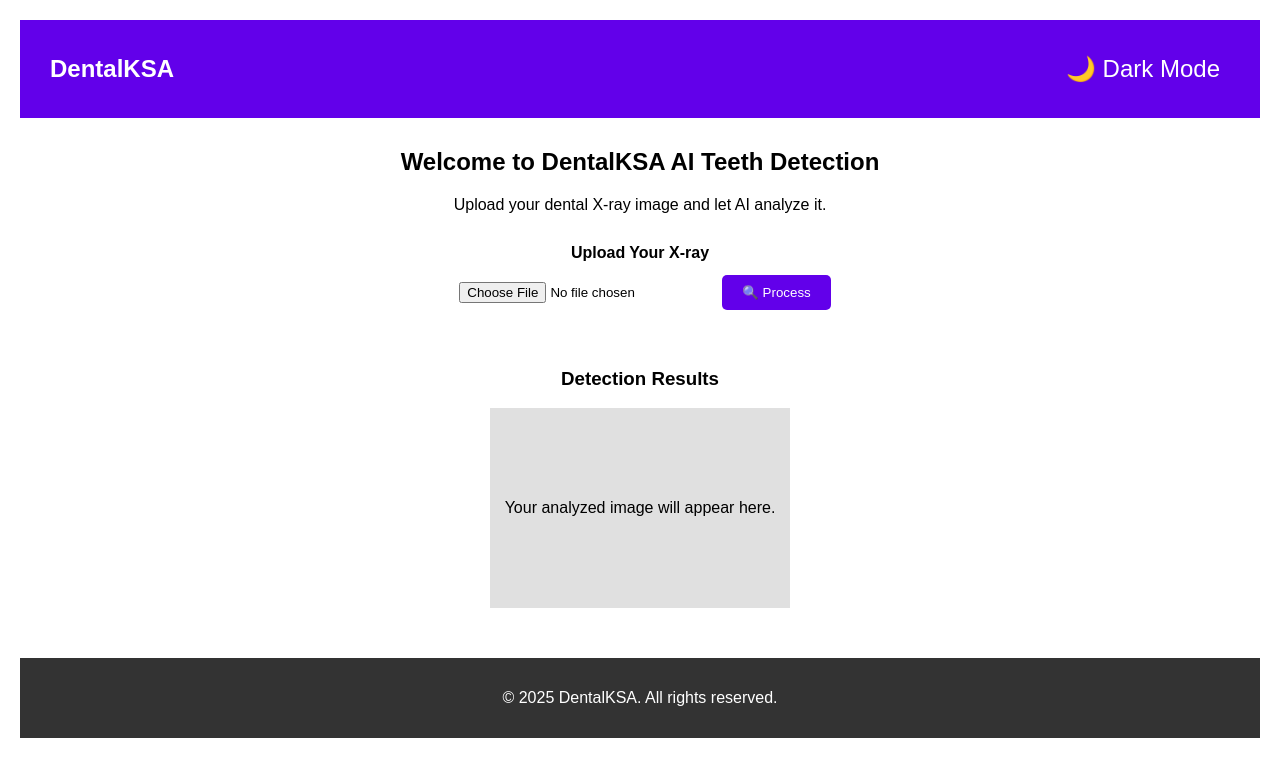
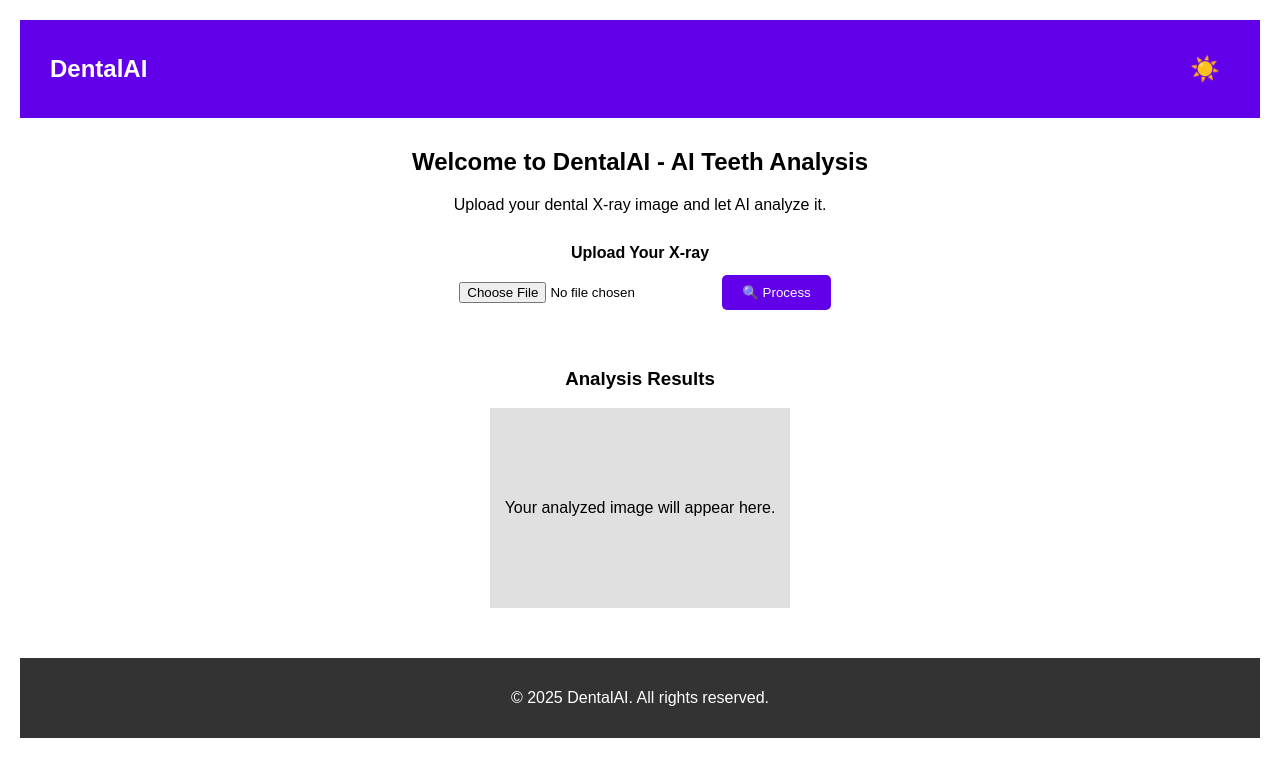
Before and after one commit to ToXnop1/dentalksa, a React (Create React App) app: page / in a window 1280 px wide. Shown: the top 776 px of the page. Built offline with nearby package versions, Linux system fonts and the light colour scheme.

Commit message:
Initial commit - AI Dental Project

```diff
--- a/src/App.js
+++ b/src/App.js
@@ -3,39 +3,74 @@ import "./App.css";
 
 function App() {
   const [darkMode, setDarkMode] = useState(false);
+  const [selectedFile, setSelectedFile] = useState(null);
+  const [result, setResult] = useState(null);
 
   const toggleDarkMode = () => {
     setDarkMode(!darkMode);
     document.body.classList.toggle("dark-mode", !darkMode);
   };
 
+  const handleFileChange = (event) => {
+    setSelectedFile(event.target.files[0]);
+  };
+
+  const handleUpload = async () => {
+    if (!selectedFile) {
+      alert("Please select an X-ray image first.");
+      return;
+    }
+
+    const formData = new FormData();
+    formData.append("image", selectedFile);
+
+    try {
+      const response = await fetch("https://953c-178-86-45-87.ngrok-free.app", {
+        method: "POST",
+        body: formData,
+      });
+
+      if (!response.ok) {
+        throw new Error("Failed to process the image");
+      }
+
+      const data = await response.json();
+      setResult(data.detections);
+    } catch (error) {
+      console.error("Error uploading image:", error);
+      alert("Failed to analyze the image. Please try again.");
+    }
+  };
+
   return (
     <div className={`app-container ${darkMode ? "dark" : "light"}`}>
       <nav className="navbar">
-        <h1 className="logo">DentalKSA</h1>
+        <h1 className="logo">DentalAI</h1>
         <button onClick={toggleDarkMode} className="toggle-btn">
-          {darkMode ? "🌞 Light Mode" : "🌙 Dark Mode"}
+          {darkMode ? "🌙" : "☀️"}
         </button>
       </nav>
 
       <header className="header">
-        <h2>Welcome to DentalKSA AI Teeth Detection</h2>
+        <h2>Welcome to DentalAI - AI Teeth Analysis</h2>
         <p>Upload your dental X-ray image and let AI analyze it.</p>
       </header>
 
       <section className="upload-section">
         <label className="upload-label">Upload Your X-ray</label>
-        <input type="file" accept="image/*" className="upload-input" />
-        <button className="process-btn">🔍 Process</button>
+        <input type="file" accept="image/*" onChange={handleFileChange} className="upload-input" />
+        <button className="process-btn" onClick={handleUpload}>🔍 Process</button>
       </section>
 
       <section className="results-section">
-        <h3>Detection Results</h3>
-        <div className="image-placeholder">Your analyzed image will appear here.</div>
+        <h3>Analysis Results</h3>
+        <div className="image-placeholder">
+          {result ? <pre>{JSON.stringify(result, null, 2)}</pre> : "Your analyzed image will appear here."}
+        </div>
       </section>
 
       <footer className="footer">
-        <p>© 2025 DentalKSA. All rights reserved.</p>
+        <p>© 2025 DentalAI. All rights reserved.</p>
       </footer>
     </div>
   );
```
